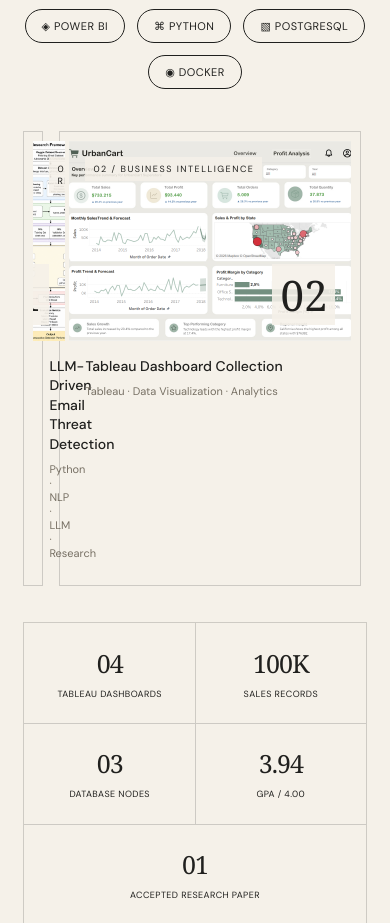
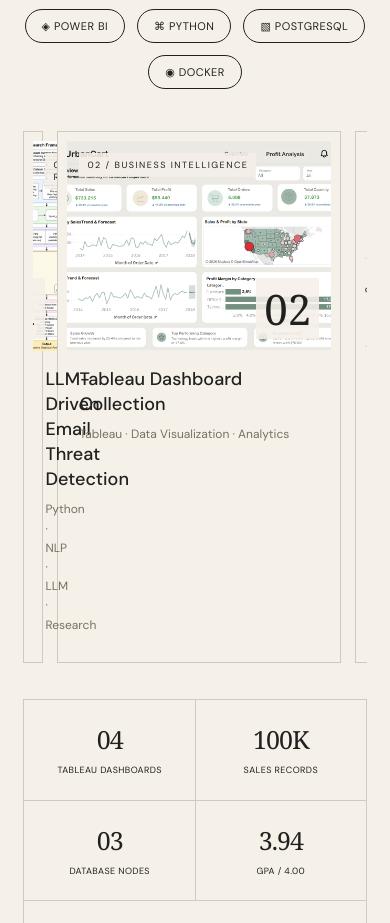
Before and after one commit to labadoire/jessica-portofolio, a plain HTML site: page jessica-portofolio/main.html in a window 390 px wide. Shown: the part 1550-2473 px from the top of the page. Drawn offline with Linux system fonts and the light colour scheme.

Commit message:
Update style.css

```diff
--- a/jessica-portofolio/style.css
+++ b/jessica-portofolio/style.css
@@ -2134,3 +2134,38 @@ body.project-page-enter {
     padding: 7px 4px;
   }
 }
+
+/* PROJECT CARDS — MOBILE FIX */
+@media (max-width: 640px) {
+  .project-grid {
+    grid-auto-columns: 88%;
+    gap: 14px;
+    padding-right: 6%;
+  }
+
+  .project-card {
+    width: 100%;
+    min-width: 0;
+  }
+
+  .project-visual {
+    height: 210px;
+    padding: 12px;
+  }
+
+  .project-caption {
+    padding: 16px 12px 18px;
+  }
+
+  .project-caption h3 {
+    font-size: 18px;
+    line-height: 1.4;
+    overflow-wrap: normal;
+    word-break: normal;
+  }
+
+  .project-caption p {
+    font-size: 12px;
+    line-height: 1.6;
+  }
+}
```
